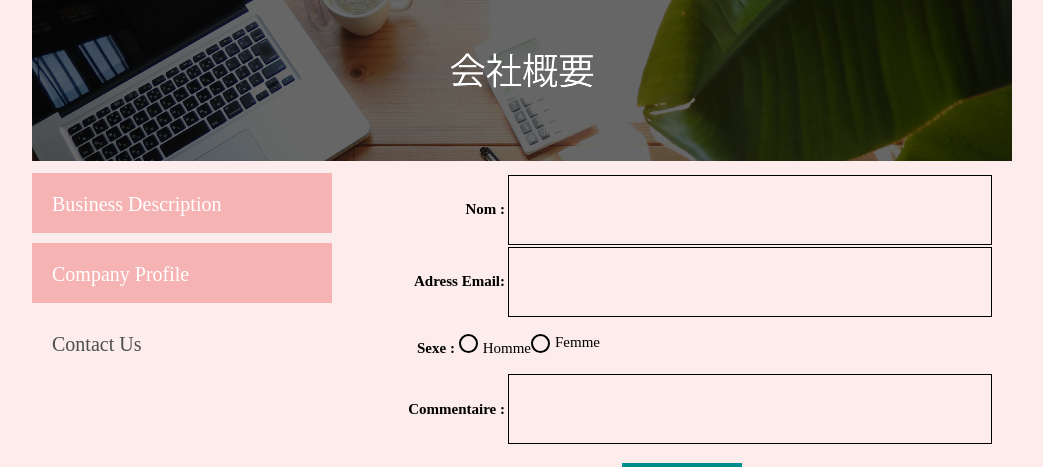
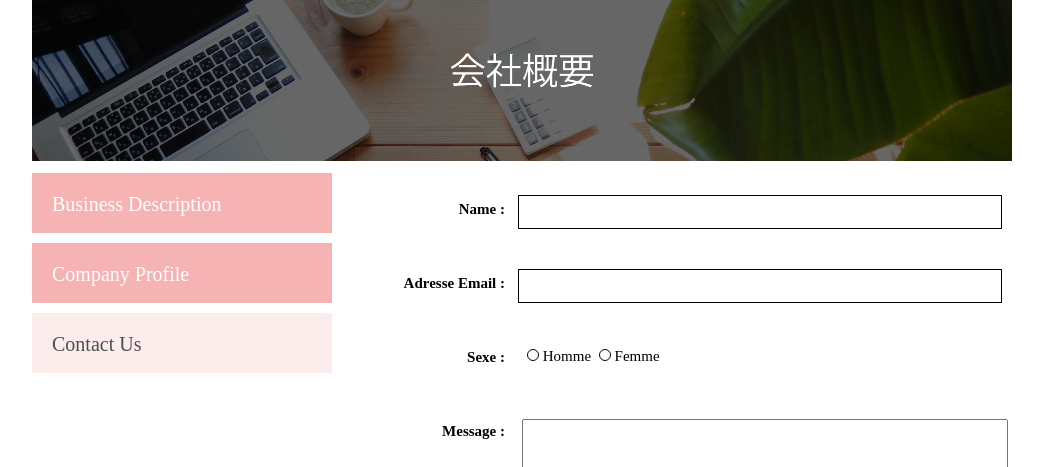
Before and after one commit to Landers9/contactForm, a plain HTML site: page Task1_DiveIncode/contact.html in a window 1280 px wide. Shown: the part 62-529 px from the top of the page, without its empty margins (118-1161 px from the left). Drawn offline with Linux system fonts and the light colour scheme.

Commit message:
Add files via upload

```diff
--- a/Task1_DiveIncode/contact.html
+++ b/Task1_DiveIncode/contact.html
@@ -27,41 +27,41 @@
       <aside class="side_menu">
         <nav>
           <ul>
-            <li><a href="#">Business Description</a></li>
-            <li><a href="#">Company Profile</a></li>
+            <li><a href="business.html">Business Description</a></li>
+            <li><a href="company.html">Company Profile</a></li>
             <li class="point"><a href="#">Contact Us</a></li>
           </ul>
         </nav>
       </aside>
       <article class="content">
         <form class="form" action="#" method="post">
+          <div class="name">
             <table>
               <tr>
-              <th>Nom : </th>
-              <td></td>
-            </tr>
-            <tr>
-              <th>Adress Email: </th>
+                <th>Name :  </th>
                 <td></td>
               </tr>
             </table>
-
-          <div class="genre clearfix">
-            <p>Sexe : </p>
-            <p>Homme</p>
-            <p>Femme</p>
           </div>
-
-          <table class="clearfix">
-            <tr>
-              <th>Commentaire : </th>
+          <div class="email">
+            <table>
+              <th>Adresse Email :  </th>
               <td></td>
-            </tr>
             </table>
-
-          <div class="send">
-            Envoyé
           </div>
+          <div class="sexe">
+            <table>
+              <th>Sexe : </th>
+              <td> <span></span> Homme <span></span> Femme </td>
+            </table>
+          </div>
+          <div class="message">
+            <table>
+              <th>Message : </th>
+            </table>
+            <textarea name="name" rows="8" cols="80"></textarea>
+          </div>
+          <div class="send">Envoyé</div>
         </form>
       </article>
     </div>
--- a/Task1_DiveIncode/css/contact.css
+++ b/Task1_DiveIncode/css/contact.css
@@ -1,27 +1,47 @@
-body{
-  background-color: #FCECEC;
-}
-
-tr{
+table tr{
   height: 7rem;
 }
 
 th{
+  text-align:right;
   width: 150px;
-  text-align: right;
 }
 
 td{
-  margin-left: 10px;
   width: 480px;
   border: 1px solid black;
+  position: absolute;
+  margin-top: 20px;
+  margin-left: 10px;
+  height: 30px;
+}
+
+.sexe table td{
+  border: none;
+  padding: 5px;
+}
+
+.sexe table td span{
+  margin-left: 4px;
+  display: inline-block;
+  width: 10px;
+  height: 10px;
+  border-radius: 50%;
+  border: 1px solid black;
+}
+
+textarea{
+  width: 480px;
+  height: 7rem;
+  margin-top: -50px;
+  margin-left: 170px;
 }
 
 .send{
   color: #fff;
   font-size: 3rem;
   width: 100px;
-  height: 32px;
+  height: 35px;
   text-align: center;
   background-color: #008B8B;
   padding: 10px;
@@ -33,25 +53,3 @@ td{
 .send:hover{
   opacity: 0.6;
 }
-
-.genre{
-  margin-left: 60px;
-}
-
-.genre p{
-  float: left;
-  margin-left: 5px;
-}
-
-.genre p:nth-child(1){
-  font-weight: bold;
-}
-
-.genre p:nth-last-child(2)::after, .genre p:nth-last-child(3)::after{
-  content:"";
-  display: inline-block;
-  width: 15px;
-  height: 15px;
-  border-radius: 10px;
-  border: 2px solid black;
-}
```
Lines whose indentation alone changed are shown as unchanged.
